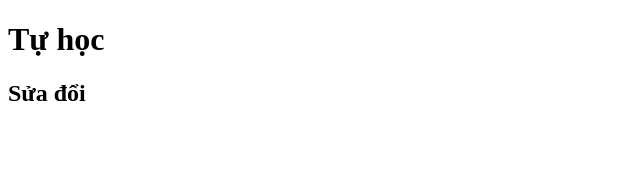
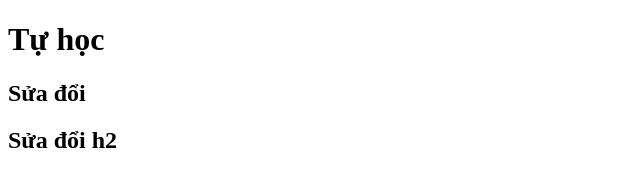
Before and after one commit to tays231/duan3, a plain HTML site: page index.html in a window 1280 px wide. Shown: the whole page, without its empty margins (0-640 px from the left). Drawn offline with Linux system fonts and the light colour scheme.

Commit message:
test commit

```diff
--- a/index.html
+++ b/index.html
@@ -8,5 +8,6 @@
   <body>
     <h1>Tự học</h1>
     <h2>Sửa đổi</h2>
+    <h2>Sửa đổi h2</h2>
   </body>
 </html>
```
